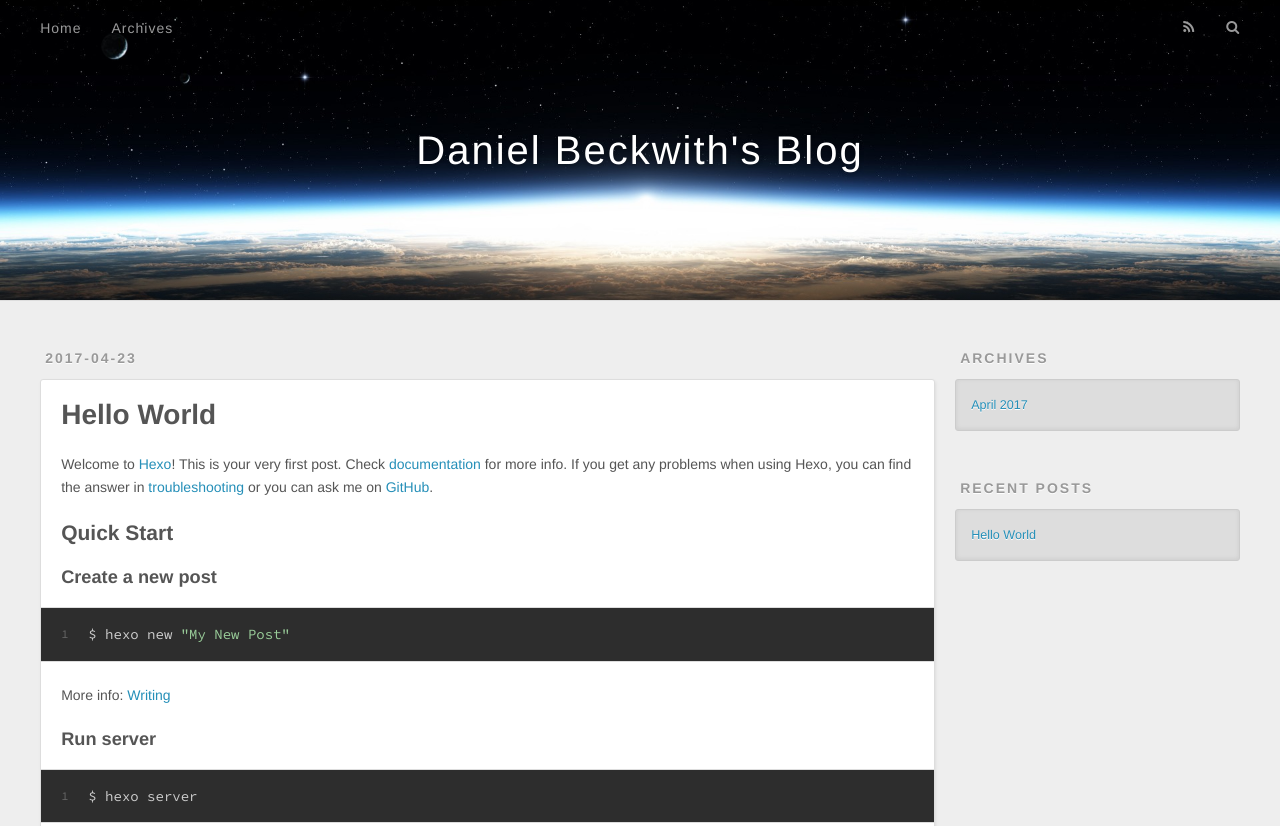
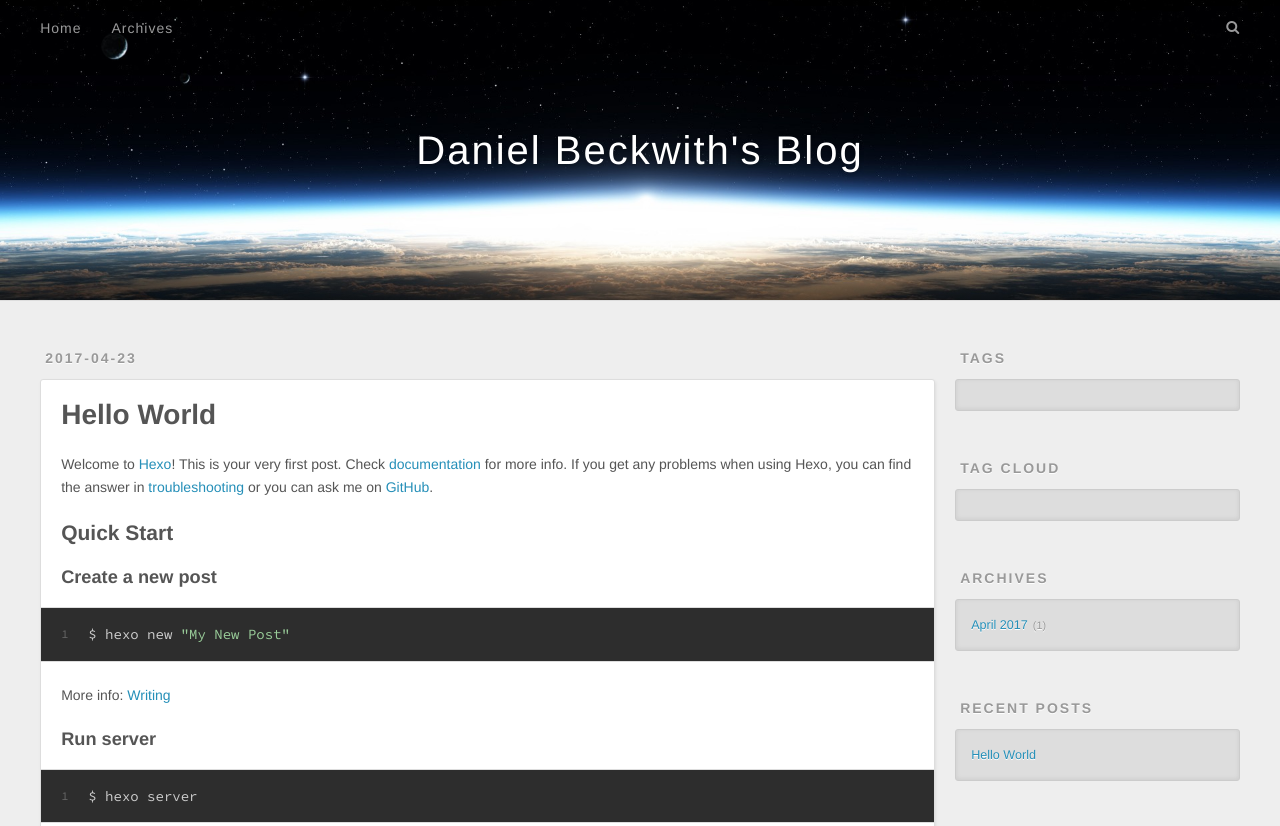
Before and after one commit to dbeckwith/dbeckwith.github.io, a plain HTML site: page 2017/04/23/hello-world/index.html in a window 1280 px wide. Shown: the top 826 px of the page. Drawn offline with nearby package versions, Linux system fonts and the light colour scheme.

Commit message:
Site updated: 2017-04-24 00:26:55

```diff
--- a/2017/04/23/hello-world/index.html
+++ b/2017/04/23/hello-world/index.html
@@ -16,8 +16,6 @@
 <meta name="twitter:card" content="summary">
 <meta name="twitter:title" content="Hello World">
 <meta name="twitter:description" content="Welcome to Hexo! This is your very first post. Check documentation for more info. If you get any problems when using Hexo, you can find the answer in troubleshooting or you can ask me on GitHub. Quick">
-
-    <link rel="alternate" href="/atom.xml" title="Daniel Beckwith&#39;s Blog" type="application/atom+xml">
 
 
     <link rel="icon" href="/favicon.png">
@@ -52,8 +50,6 @@
 
       </nav>
       <nav id="sub-nav">
-
-          <a id="nav-rss-link" class="nav-icon" href="/atom.xml" title="RSS Feed"></a>
 
         <a id="nav-search-btn" class="nav-icon" title="Search"></a>
       </nav>
@@ -99,7 +95,7 @@
 
     </div>
     <footer class="article-footer">
-      <a data-url="http://dbeckwith.com/2017/04/23/hello-world/" data-id="cj1vf0qgu0000npfbpounkcpd" class="article-share-link">Share</a>
+      <a data-url="http://dbeckwith.com/2017/04/23/hello-world/" data-id="cj1vkfpqp00009kfbfnjf2zdw" class="article-share-link">Share</a>
 
 
     </footer>
@@ -117,15 +113,29 @@
 
 
 
+  <div class="widget-wrap">
+    <h3 class="widget-title">Tags</h3>
+    <div class="widget">
+      <ul class="tag-list"></ul>
+    </div>
+  </div>
 
 
+
+
+  <div class="widget-wrap">
+    <h3 class="widget-title">Tag Cloud</h3>
+    <div class="widget tagcloud">
+
+    </div>
+  </div>
 
 
 
   <div class="widget-wrap">
     <h3 class="widget-title">Archives</h3>
     <div class="widget">
-      <ul class="archive-list"><li class="archive-list-item"><a class="archive-list-link" href="/archives/2017/04/">April 2017</a></li></ul>
+      <ul class="archive-list"><li class="archive-list-item"><a class="archive-list-link" href="/archives/2017/04/">April 2017</a><span class="archive-list-count">1</span></li></ul>
     </div>
   </div>
 
```
Also changed, not shown: archives/2017/04/index.html (+15 -5 lines), archives/2017/index.html (+15 -5 lines), archives/index.html (+15 -5 lines), index.html (+16 -6 lines), images/factorio_playtime.png (added).
